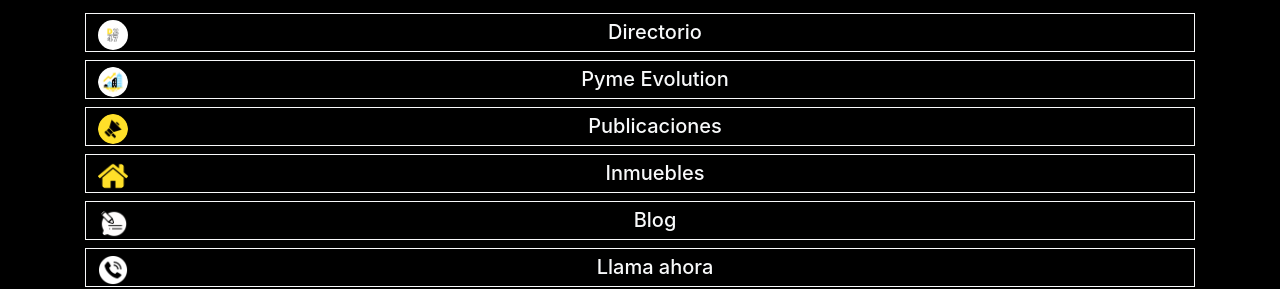
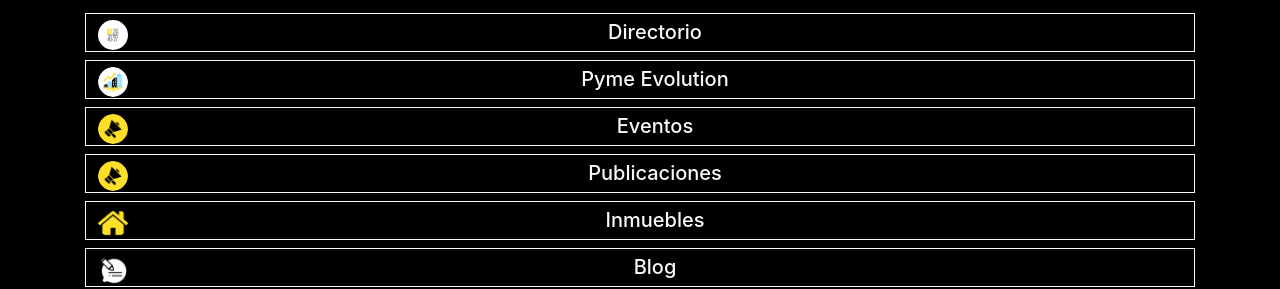
Before and after one commit to Directorio247/links, a plain HTML site: page index.html in a window 1280 px wide. Shown: the part 168-457 px from the top of the page. Drawn offline with nearby package versions, Linux system fonts and the light colour scheme.

Commit message:
added links to events

```diff
--- a/index.html
+++ b/index.html
@@ -24,6 +24,7 @@
       <div class="content-links container">
         <a class="btn btn-outline-light btn-block" href="https://directorio247.com/" target="" role="button"><img class="rounde-circle mb-2 float-left" src="img/nav-original.png" alt=""><small class="h5 float-center">Directorio</small></a>
         <a class="btn btn-outline-light btn-block" href="https://directorio247.com/pymes-evolution/" target="black" role="button"><img class="rounde-circle mb-2 float-left" src="img/empresa.png" alt=""><small class="h5 float-center">Pyme Evolution</small></a>
+        <a class="btn btn-outline-light btn-block" href="https://directorio247.com/eventos/" target="black" role="button"><img class="rounde-circle mb-2 float-left" src="img/anuncio.png" alt=""><small class="h5 float-center">Eventos</small></a>
         <a class="btn btn-outline-light btn-block" href="https://directorio247.com/publicaciones/" target="black" role="button"><img class="rounde-circle mb-2 float-left" src="img/anuncio.png" alt=""><small class="h5 float-center">Publicaciones</small></a>
         <a class="btn btn-outline-light btn-block" href="https://directorio247.com/properties/" target="black" role="button"><img class="rounde-circle mb-2 float-left" src="img/casa.png" alt=""><small class="h5 float-center">Inmuebles</small></a>
         <a class="btn btn-outline-light btn-block" href="https://directorio247.com/category/otros/" target="black" role="button"><img class="rounde-circle mb-2 float-left" src="img/blog.png" alt=""><small class="h5 float-center"> Blog</small></a>
```
